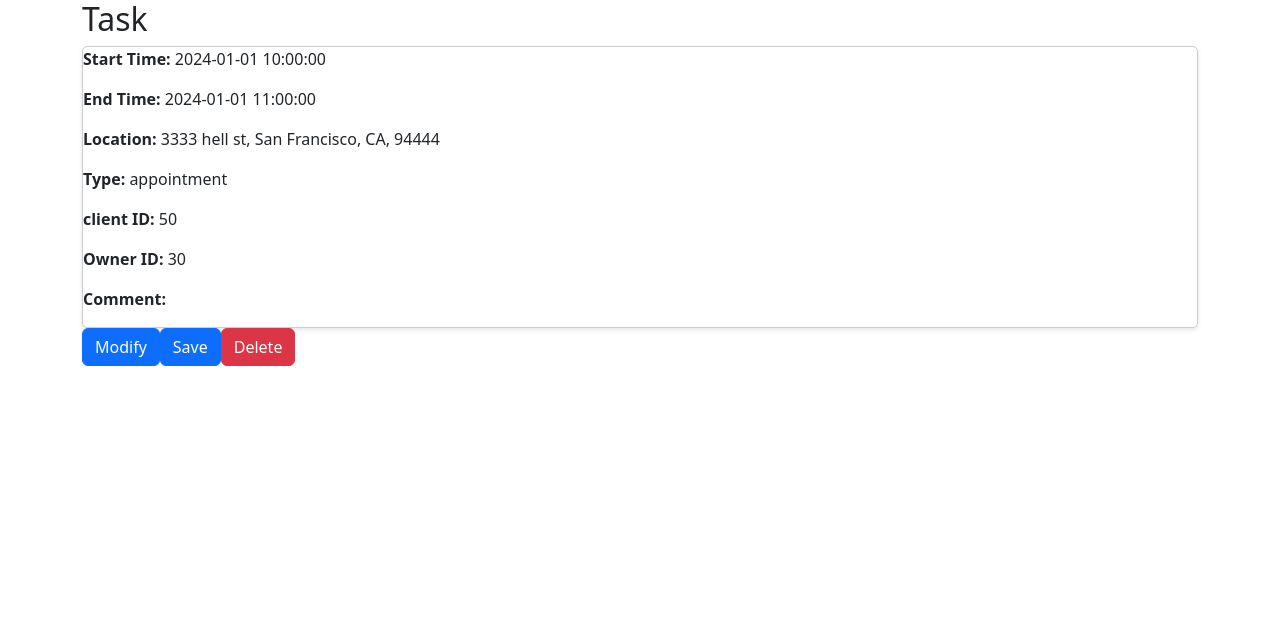
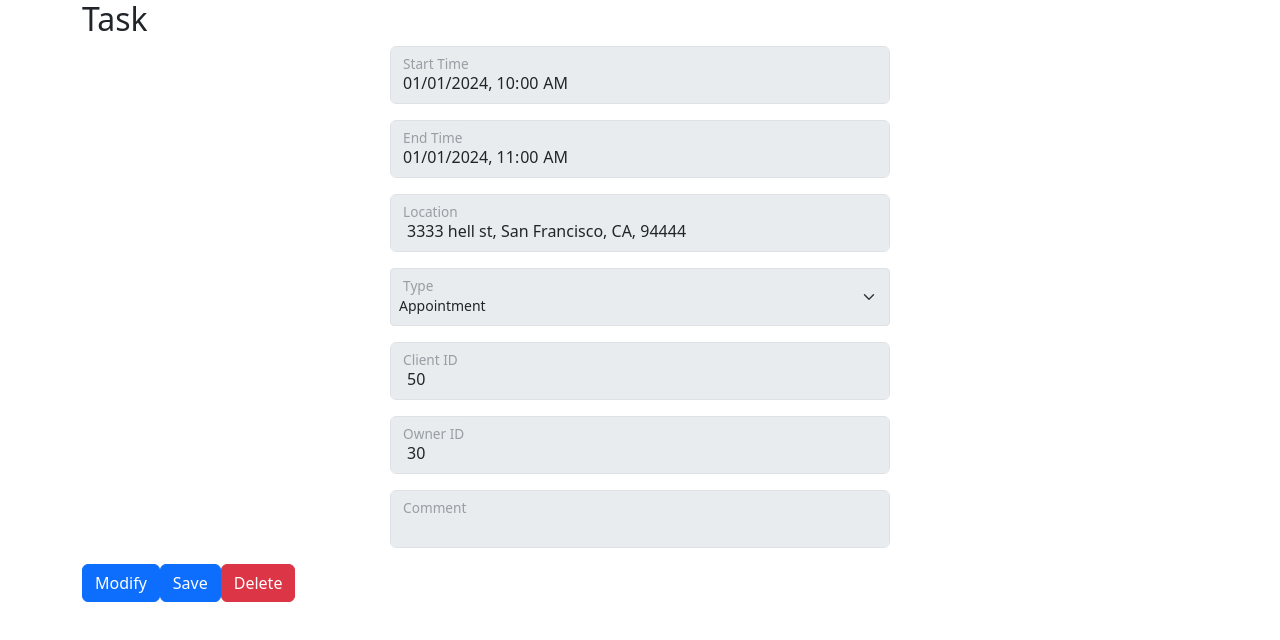
Before and after one commit to samandela2/sess-frontend, a React (Vite) app: page /task in a window 1280 px wide. Shown: the top 640 px of the page. Built offline with nearby package versions, Linux system fonts and the light colour scheme.

Commit message:
update Task

```diff
--- a/package.json
+++ b/package.json
@@ -25,6 +25,4 @@
     "typescript": "^4.9.3",
     "vite": "^4.1.0"
   }
-
-
 }
--- a/public/clientData.json
+++ b/public/clientData.json
@@ -1,2 +1,2 @@
 
-    {"clientId":99,"firstName": "John","lastName": "Smith","gender": "Male","ethnicity": "White","dateOfBirth": "1999-11-11","address": "1234 main st","language": "English","zipcode": "94111","district":4,"phoneNumber": "123-456-7890","infoUrl":"sample.com"}
+    {"clientId":99,"firstName": "John","lastName": "Smith","gender": "Male","ethnicity": "White","dateOfBirth": "1999-11-11","address": "1234 main st","language": "English","zipcode": "94111","district":4,"phoneNumber": "123-456-7890","infoUrl":"https://drive.google.com/"}
--- a/src/App.tsx
+++ b/src/App.tsx
@@ -14,7 +14,7 @@ import Logoff from "./components/Auth_Component/Logoff";
 
 import ClientDetailPage from "./pages/Client/ClientDetailPage";
 import TaskDetailPage from "./pages/Task/TaskDetailPage";
-import AppointmentSlotPage from "./pages/Task/NewTaskPage";
+// import AppointmentSlotPage from "./pages/Task/NewTaskPage";
 import Register from "./pages/User/Register";
 
 function App() {
@@ -27,7 +27,7 @@ function App() {
         <Route path="/profile" element={<Profilepage />} />
         <Route path="/schedule" element={<SchedulePage />} />
         <Route path="/task" element={<TaskDetailPage />} />
-        <Route path="/appointment-slot" element={<AppointmentSlotPage />} />
+        {/* <Route path="/appointment-slot" element={<AppointmentSlotPage />} /> */}
         <Route path="/clients/search" element={<ClientSearchPage />} />
         <Route path="/clients/:id" element={<ClientDetailPage />} />
         <Route path="/logoff" element={<Logoff />} />
--- a/src/components/Client_Component/ClientForm.tsx
+++ b/src/components/Client_Component/ClientForm.tsx
@@ -1,5 +1,7 @@
 import React, { useEffect, useState } from "react";
 import PhoneInput, { PhoneInputProps } from "react-phone-input-2";
+import "bootstrap/dist/css/bootstrap.min.css";
+
 import "./ClientForm.css";
 import { Client } from "../../types/Interface";
 import {
@@ -10,11 +12,19 @@ import {
 
 export interface ClientFormProps {
   client: Client;
+  isNewClient: boolean;
+  handleDelete: () => void;
+  handleSubmit: () => void;
 }
 
-export default function ClientForm({ client }: ClientFormProps) {
+export default function ClientForm({
+  client,
+  isNewClient,
+  handleDelete,
+  handleSubmit,
+}: ClientFormProps) {
   const [phoneNumber, setPhoneNumber] = useState("");
-  const [isEditable, setIsEditable] = useState(true);
+  const [isEditable, setIsEditable] = useState(isNewClient);
   const [isValidData, setIsValidData] = useState<boolean>(true);
   const [clientInfo, setClientInfo] = useState<Client>(client);
 
@@ -36,20 +46,11 @@ export default function ClientForm({ client }: ClientFormProps) {
   };
 
   const handleModify: React.MouseEventHandler<HTMLButtonElement> = (event) => {
-    event.preventDefault();
-    const isValid = validateData(clientInfo);
-    setIsValidData(isValid);
-    if (isValidData) {
-      console.log("Client data is valid");
-    } else {
-      console.log("Client data is invalid");
-    }
+    setIsEditable(true);
   };
 
-  const handleSave: React.MouseEventHandler<HTMLButtonElement> = (event) => {};
-
   return (
-    <div>
+    <form onSubmit={handleSubmit}>
       <div className="form-floating mb-3">
         <input
           type="text"
@@ -220,16 +221,18 @@ export default function ClientForm({ client }: ClientFormProps) {
           type="button"
           className="btn btn-primary"
           onClick={handleModify}
+          hidden={isNewClient}
         >
           Modify
         </button>
-        <button type="button" className="btn btn-primary" onClick={handleSave}>
+
+        <button type="submit" className="btn btn-primary">
           Save
         </button>
-        <button type="button" className="btn btn-danger">
+        <button type="button" className="btn btn-danger" onClick={handleDelete}>
           Delete
         </button>
       </section>
-    </div>
+    </form>
   );
 }
--- a/src/components/Task_Component/Task.tsx
+++ /dev/null
@@ -1,66 +0,0 @@
-import "./Task.css";
-
-export interface TaskProps {
-  taskId: number;
-  startTime: string;
-  endTime: string;
-  location: string;
-  type: string;
-  clientId?: number | string;
-  ownerId: number;
-  comment?: string | null;
-}
-
-export const initNewTask = (): TaskProps => {
-  console.log("Init new task");
-  return {
-    taskId: 0,
-    startTime: "",
-    endTime: "",
-    location: "",
-    type: "",
-    clientId: undefined,
-    ownerId: 0,
-    comment: null,
-  };
-};
-
-const Task = ({
-  taskId,
-  startTime = "TBD",
-  endTime = "TBD",
-  location,
-  type,
-  clientId = "N/A",
-  ownerId,
-  comment = "",
-}: TaskProps) => {
-  return (
-    <div className="Task">
-      <p>
-        <strong>Start Time:</strong> {startTime}
-      </p>
-      <p>
-        <strong>End Time:</strong> {endTime}
-      </p>
-      <p>
-        <strong>Location:</strong> {location}
-      </p>
-      <p>
-        <strong>Type:</strong> {type}
-      </p>
-      <p>
-        <strong>client ID:</strong> {clientId}
-      </p>
-      <p>
-        <strong>Owner ID:</strong> {ownerId}
-      </p>
-
-      <p>
-        <strong>Comment:</strong> {comment}
-      </p>
-    </div>
-  );
-};
-
-export default Task;
--- /dev/null
+++ b/src/components/Task_Component/TaskForm.css
@@ -0,0 +1,33 @@
+
+.form-floating {
+    position: relative;
+    width: 100%; /* Ensures the container takes the full width of its parent */
+    max-width: 500px; /* Limits the maximum width to prevent overly wide fields */
+    margin: 0 auto; /* Centers the form in the parent container */
+}
+
+.form-floating input[type="start time"],
+.form-floating input[type="text"],
+.form-floating input[type="number"]{
+    width: 100%; /* Takes the full width of the form-floating container */
+    line-height: 1.25;
+    padding: 0.75rem 1rem; /* Adjust padding to reduce vertical height */
+    padding-top: 1.625rem; /* Keeps enough space for the label to float */
+    padding-bottom: 0.625rem; /* Adjust bottom padding */
+    transition: opacity 0.1s ease-in-out, transform 0.1s ease-in-out;
+}
+
+.form-floating label {
+    display: block; /* Ensures the label takes the full width and doesn't overlap input */
+    opacity: 0.65;
+    transform: scale(0.85) translateY(-0.75rem) translateX(0.15rem); /* Adjust transform to position label correctly */
+    transition: opacity 0.1s ease-in-out, transform 0.1s ease-in-out;
+    color: #6c757d;
+}
+
+/* Media Query for smaller devices */
+@media (max-width: 768px) {
+    .form-floating {
+        max-width: 100%; /* Allows the form to adjust to smaller screens */
+    }
+}
--- /dev/null
+++ b/src/components/Task_Component/TaskForm.tsx
@@ -0,0 +1,201 @@
+import "./Task.css";
+import { Task } from "../../types/Interface";
+import { useEffect, useState } from "react";
+import "./TaskForm.css";
+
+export interface TaskFormProps {
+  task: Task;
+  isNewTask: boolean;
+  handleDelete: () => void;
+  handleSubmit: () => void;
+}
+
+export const initNewTask = (): Task => {
+  return {
+    taskId: 0,
+    startTime: "",
+    endTime: "",
+    location: "",
+    type: "",
+    clientId: undefined,
+    ownerId: 0,
+    comment: undefined,
+  };
+};
+
+export default function TaskForm({
+  task,
+  isNewTask,
+  handleDelete,
+  handleSubmit,
+}: TaskFormProps) {
+  const [taskInfo, setTaskInfo] = useState<Task>(task);
+  const [isEditable, setIsEditable] = useState(isNewTask);
+
+  useEffect(() => {
+    setTaskInfo(task);
+  }, [task]);
+
+  const handleInputChange = (event: React.ChangeEvent<HTMLInputElement>) => {
+    const { name, value } = event.target;
+
+    setTaskInfo((prevInfo) => ({ ...prevInfo, [name]: value }));
+    console.log([name] + " : " + value);
+  };
+
+  const handleSelectChange = (event: React.ChangeEvent<HTMLSelectElement>) => {
+    const { name, value } = event.target;
+
+    setTaskInfo((prevInfo) => ({ ...prevInfo, [name]: value }));
+    console.log([name] + " : " + value);
+  };
+
+  const handleModify: React.MouseEventHandler<HTMLButtonElement> = (event) => {
+    setIsEditable(true);
+  };
+
+  return (
+    <form onSubmit={handleSubmit}>
+      <div className="form-floating mb-3">
+        <input
+          type="datetime-local"
+          aria-label="Date and time"
+          className="form-control"
+          id="floatingInputDisabled"
+          name="startTime"
+          value={taskInfo.startTime}
+          onChange={handleInputChange}
+          disabled={!isEditable}
+        />
+        <label htmlFor="floatingInputDisabled">Start Time</label>
+      </div>
+      <div className="form-floating mb-3">
+        <input
+          type="datetime-local"
+          aria-label="Date and time"
+          className="form-control"
+          id="floatingInputDisabled"
+          name="endTime"
+          value={taskInfo.endTime}
+          onChange={handleInputChange}
+          disabled={!isEditable}
+        />
+        <label htmlFor="floatingInputDisabled">End Time</label>
+      </div>
+      <div className="form-floating mb-3">
+        <input
+          type="text"
+          className="form-control"
+          id="floatingInputDisabled"
+          name="location"
+          value={taskInfo.location}
+          onChange={handleInputChange}
+          disabled={!isEditable}
+        />
+        <label htmlFor="floatingInputDisabled">Location</label>
+      </div>
+
+      <div className="form-floating mb-3">
+        <select
+          className="form-select form-select-sm mb-3"
+          aria-label="Small select example"
+          value={taskInfo.type}
+          disabled={!isEditable}
+          name="type"
+          onChange={handleSelectChange}
+        >
+          <option selected>Type</option>
+          <option value="appointment">Appointment</option>
+          <option value="event">Event</option>
+        </select>
+        <label htmlFor="floatingInputDisabled">Type</label>
+      </div>
+
+      <div className="form-floating mb-3">
+        <input
+          type="text"
+          className="form-control"
+          id="floatingInputDisabled"
+          name="clientId"
+          value={taskInfo.clientId ? taskInfo.clientId : 0}
+          onChange={handleInputChange}
+          disabled={!isEditable}
+        />
+        <label htmlFor="floatingInputDisabled">Client ID</label>
+      </div>
+
+      <div className="form-floating mb-3">
+        <input
+          type="text"
+          className="form-control"
+          id="floatingInputDisabled"
+          name="ownerId"
+          value={taskInfo.ownerId}
+          onChange={handleInputChange}
+          disabled={!isEditable}
+        />
+        <label htmlFor="floatingInputDisabled">Owner ID</label>
+      </div>
+
+      <div className="form-floating mb-3">
+        <input
+          type="text"
+          className="form-control"
+          id="floatingInputDisabled"
+          name="comment"
+          value={taskInfo.comment ? taskInfo.comment : ""}
+          onChange={handleInputChange}
+          disabled={!isEditable}
+        />
+        <label htmlFor="floatingInputDisabled">Comment</label>
+      </div>
+
+      <section className="actionSection">
+        <button
+          type="button"
+          className="btn btn-primary"
+          onClick={handleModify}
+          hidden={isNewTask}
+        >
+          Modify
+        </button>
+
+        <button type="submit" className="btn btn-primary">
+          Save
+        </button>
+        <button type="button" className="btn btn-danger" onClick={handleDelete}>
+          Delete
+        </button>
+      </section>
+    </form>
+  );
+}
+
+//   <form onSubmit={handleSubmit}>
+
+//   </form>
+
+// <div className="Task">
+//   <p>
+//     <strong>Start Time:</strong> {startTime}
+//   </p>
+//   <p>
+//     <strong>End Time:</strong> {endTime}
+//   </p>
+//   <p>
+//     <strong>Location:</strong> {location}
+//   </p>
+//   <p>
+//     <strong>Type:</strong> {type}
+//   </p>
+//   <p>
+//     <strong>client ID:</strong> {clientId}
+//   </p>
+//   <p>
+//     <strong>Owner ID:</strong> {ownerId}
+//   </p>
+
+//   <p>
+//     <strong>Comment:</strong> {comment}
+//   </p>
+// </div>
--- a/src/pages/Client/ClientDetailPage.tsx
+++ b/src/pages/Client/ClientDetailPage.tsx
@@ -6,6 +6,7 @@ import { useNavigate } from "react-router-dom";
 import { useParams } from "react-router-dom";
 import { Client } from "../../types/Interface";
 import { initEmptyClient } from "../../utils/clientHelper";
+import ClientSearchPage from "./ClientSearchPage";
 
 function ClientDetailPage() {
   // let { id } = useParams();
@@ -20,14 +21,6 @@ function ClientDetailPage() {
       .catch((error) => console.error("Error fetching Client data", error));
   }, []);
 
-  const handleSubmit = () => {};
-
-  const handleDelete = () => {
-    console.log("Deleting Client:", client);
-    setClient(initEmptyClient());
-    navigate("/clients/search");
-  };
-
   // useEffect(() => {
   //   if (clientForm) {
   //     console.log("Client is now editable:", clientForm.isEditable);
@@ -39,11 +32,22 @@ function ClientDetailPage() {
   //   return <div>Loading Client...</div>;
   // }
 
+  const handleDelete = () => {
+    navigate("/clients/search");
+  };
+
+  const handleSubmit = () => {};
+
   return (
     <div>
       <section className="clientInfo">
         <h2>Client</h2>
-        <ClientForm client={client} />
+        <ClientForm
+          client={client}
+          isNewClient={false}
+          handleDelete={handleDelete}
+          handleSubmit={handleSubmit}
+        />
       </section>
     </div>
   );
--- a/src/pages/Task/NewTaskPage.tsx
+++ /dev/null
@@ -1,41 +0,0 @@
-import React, { useEffect, useState } from "react";
-import Task, {
-  TaskProps,
-  initNewTask,
-} from "../../components/Task_Component/Task";
-
-const NewTaskPage = () => {
-  const [task, setTask] = useState<TaskProps>(initNewTask());
-
-  const handleDelete = () => {
-    console.log("Disgrading change");
-  };
-  const handleCreate = () => {
-    console.log("Creating appointment");
-  };
-
-  useEffect(() => {}, []);
-
-  return (
-    <div>
-      <section className="newTaskInfo">
-        <h2>Create a New Task</h2>
-        <Task {...task} />
-      </section>
-      <section className="actionSection">
-        <button
-          type="button"
-          className="btn btn-primary"
-          onClick={handleCreate}
-        >
-          Create
-        </button>
-        <button type="button" className="btn btn-danger" onClick={handleDelete}>
-          Delete
-        </button>
-      </section>
-    </div>
-  );
-};
-
-export default NewTaskPage;
--- a/src/pages/Task/TaskDetailPage.tsx
+++ b/src/pages/Task/TaskDetailPage.tsx
@@ -1,14 +1,18 @@
 import React, { useState, useEffect } from "react";
-import Task, { TaskProps } from "../../components/Task_Component/Task";
+import TaskForm, {
+  TaskFormProps,
+  initNewTask,
+} from "../../components/Task_Component/TaskForm";
 import Alert from "../../components/Alert";
 import { useNavigate } from "react-router-dom";
+import { Task } from "../../types/Interface";
 
 const TaskPage = () => {
-  const [task, setTask] = useState<TaskProps[]>([]);
+  const [task, setTask] = useState<Task>();
   const navigate = useNavigate();
 
   useEffect(() => {
-    fetch("/taskData.json")
+    fetch("/singleTaskData.json")
       .then((response) => response.json())
       .then((data) => setTask(data))
       .catch((error) => console.error("Error fetching Task data", error));
@@ -33,23 +37,13 @@ const TaskPage = () => {
     <div>
       <section className="taskInfo">
         <h2>Task</h2>
-        {task.length > 0 && <Task {...task[0]} />}
       </section>
-      <section className="actionSection">
-        <button
-          type="button"
-          className="btn btn-primary"
-          onClick={handleModify}
-        >
-          Modify
-        </button>
-        <button type="button" className="btn btn-primary" onClick={handleSave}>
-          Save
-        </button>
-        <button type="button" className="btn btn-danger" onClick={handleDelete}>
-          Delete
-        </button>
-      </section>
+      <TaskForm
+        task={task}
+        isNewTask={false}
+        handleDelete={handleDelete}
+        handleSubmit={handleSave}
+      />
     </div>
   );
 };
--- a/src/utils/clientHelper.tsx
+++ b/src/utils/clientHelper.tsx
@@ -84,5 +84,4 @@ export const validateData = (client: {
     validatePhone(client.phoneNumber);
 
   return isValidClient;
-  console.log("isValidClient: " + isValidClient);
 };
```
Also changed, not shown: src/types/Interface.ts (+12 -0 lines).
